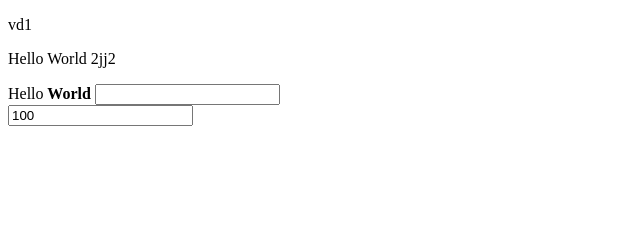
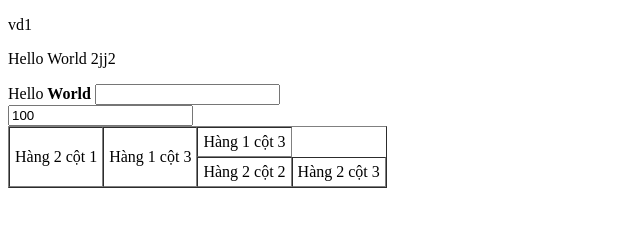
Before and after one commit to vanphg1042/git.repo, a plain HTML site: page index.html in a window 1280 px wide. Shown: the whole page, without its empty margins (0-640 px from the left). Drawn offline with Linux system fonts and the light colour scheme.

Commit message:
10/11/2021

```diff
--- a/index.html
+++ b/index.html
@@ -16,5 +16,16 @@
     <div>
         <input type="text" classname="Class Name:'freetuts.net' and 'codegym'" value="100"/>
     </div>
+    <table border="1" cellspacing="0" cellpadding="5">
+        <tr>
+            <td rowspan="2">Hàng 2 cột 1</td>
+            <td rowspan="2">Hàng 1 cột 3</td>
+            <td>Hàng 1 cột 3</td>
+        </tr>
+        <tr>
+            <td>Hàng 2 cột 2</td>
+            <td>Hàng 2 cột 3</td>
+        </tr>
+    </table>
 </body>
 </html>
```
Also changed, not shown: table.html (added, +45 -0 lines), 1 other file.
